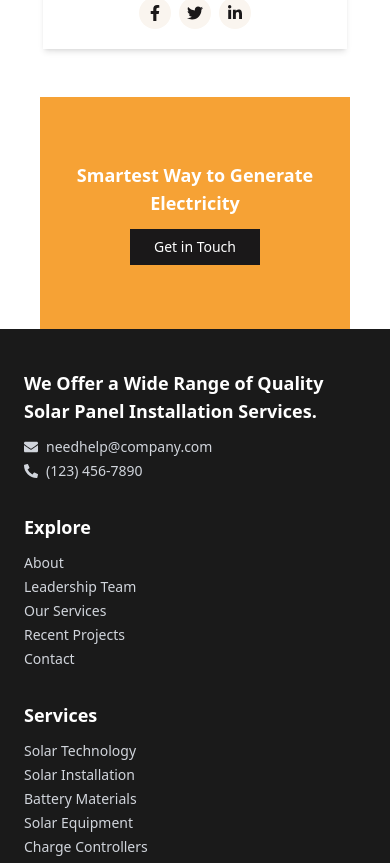
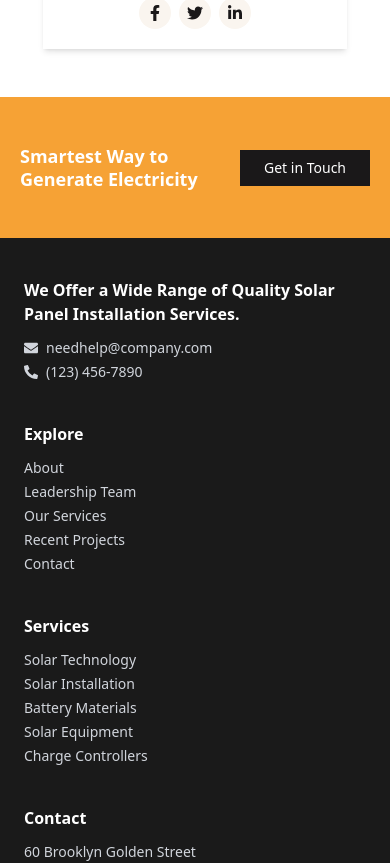
Before and after one commit to iahmadiqbal/solam-solar-panel-installer, a React (Vite) app: page / in a window 390 px wide. Shown: the part 9750-10613 px from the top of the page. Built offline with nearby package versions, Linux system fonts and the light colour scheme.

Commit message:
Fix button alignment in top banner

```diff
--- a/src/components/footer/index.tsx
+++ b/src/components/footer/index.tsx
@@ -1,4 +1,3 @@
-import React from "react";
 import {
   FaFacebookF,
   FaTwitter,
@@ -11,13 +10,13 @@ import {
 const Footer: React.FC = () => {
   return (
     <>
-      {/* Top Banner (centered, limited width) */}
-      <div className="bg-[#F6A235] py-16 mx-10">
-        <div className="w-full max-w-4xl mx-auto px-4 flex flex-col md:flex-row justify-between items-center text-white">
-          <h2 className="text-lg md:text-xl font-semibold mb-3 md:mb-0 text-center md:text-left">
+      {/* Top Banner */}
+      <div className="bg-[#F6A235] py-12 px-5 md:py-16 md:px-10">
+        <div className="max-w-4xl mx-auto flex flex-row justify-between items-center text-white gap-4">
+          <h2 className="text-left text-lg sm:text-xl font-semibold leading-tight flex-1">
             Smartest Way to Generate Electricity
           </h2>
-          <button className="px-6 py-2 text-sm font-medium text-white bg-[#1A1819] hover:bg-[#141314] transition">
+          <button className="px-6 py-2 text-sm font-medium text-white bg-[#1A1819] hover:bg-[#141314] transition whitespace-nowrap">
             Get in Touch
           </button>
         </div>
@@ -25,10 +24,10 @@ const Footer: React.FC = () => {
 
       {/* Main Footer */}
       <footer className="bg-[#1a1a1a] text-white pt-10 pb-5 px-6 md:px-12">
-        <div className="max-w-7xl mx-auto grid grid-cols-1 md:grid-cols-3 lg:grid-cols-4 gap-8">
+        <div className="max-w-7xl mx-auto grid grid-cols-1 sm:grid-cols-2 md:grid-cols-3 lg:grid-cols-4 gap-10">
           {/* Info */}
           <div>
-            <h3 className="text-lg font-semibold mb-3">
+            <h3 className="text-base sm:text-lg font-semibold mb-3">
               We Offer a Wide Range of Quality Solar Panel Installation
               Services.
             </h3>
@@ -42,7 +41,7 @@ const Footer: React.FC = () => {
 
           {/* Explore */}
           <div>
-            <h4 className="text-lg font-semibold mb-3">Explore</h4>
+            <h4 className="text-base sm:text-lg font-semibold mb-3">Explore</h4>
             <ul className="space-y-1 text-sm text-gray-300">
               <li>About</li>
               <li>Leadership Team</li>
@@ -54,7 +53,9 @@ const Footer: React.FC = () => {
 
           {/* Services */}
           <div>
-            <h4 className="text-lg font-semibold mb-3">Services</h4>
+            <h4 className="text-base sm:text-lg font-semibold mb-3">
+              Services
+            </h4>
             <ul className="space-y-1 text-sm text-gray-300">
               <li>Solar Technology</li>
               <li>Solar Installation</li>
@@ -66,14 +67,12 @@ const Footer: React.FC = () => {
 
           {/* Contact */}
           <div>
-            <h4 className="text-lg font-semibold mb-3">Contact</h4>
+            <h4 className="text-base sm:text-lg font-semibold mb-3">Contact</h4>
             <p className="text-sm text-gray-300 mb-3">
               60 Brooklyn Golden Street
               <br />
               New York 8800 United States
             </p>
-
-            {/* Social Icons with working links */}
             <div className="flex gap-4 mt-2 text-lg">
               <a
                 href="https://facebook.com"
```
